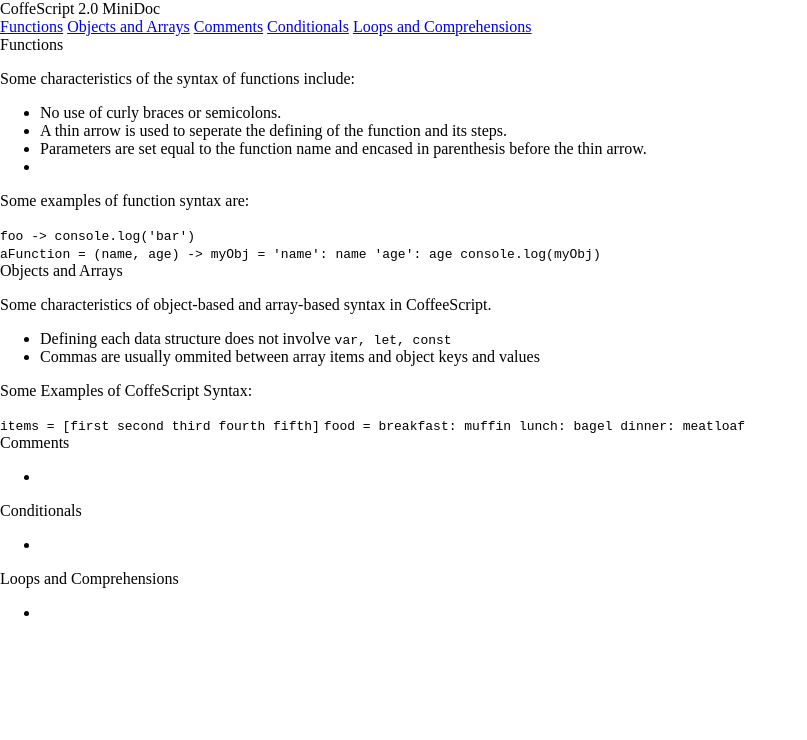
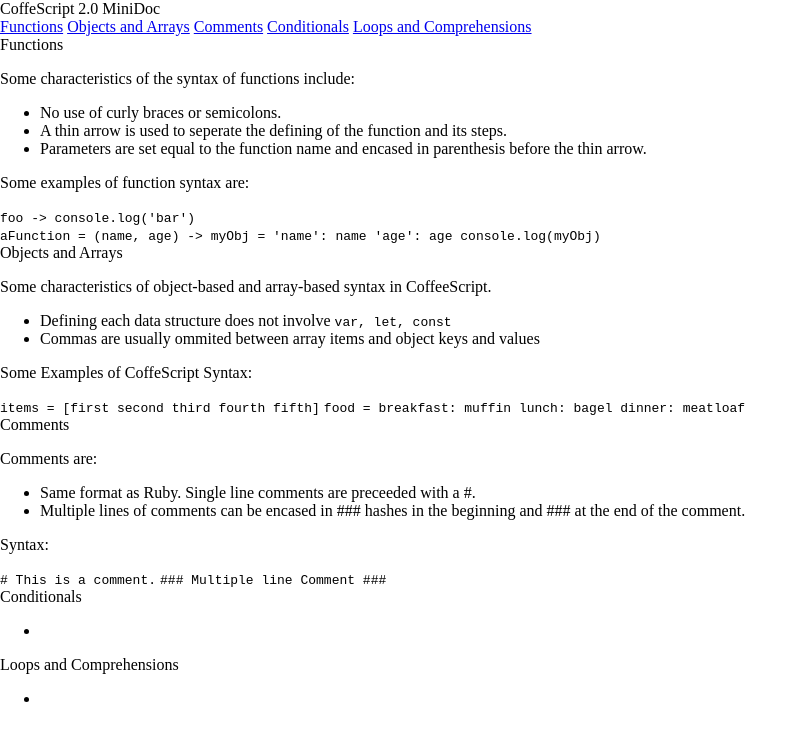
Before and after one commit to neodynia/tech-doc-pg, a plain HTML site: page index.html in a window 1280 px wide. Shown: the whole page, without its empty margins (0-807 px from the left). Drawn offline with Linux system fonts and the light colour scheme.

Commit message:
feat: Finish comment section

```diff
--- a/index.html
+++ b/index.html
@@ -33,7 +33,6 @@
         <li>No use of curly braces or semicolons.</li>
         <li>A thin arrow is used to seperate the defining of the function and its steps.</li>
         <li>Parameters are set equal to the function name and encased in parenthesis before the thin arrow.
-          <li>
       </ul>
       <p>Some examples of function syntax are:</p>
       <div id="Functions_code_one">
@@ -73,16 +72,18 @@
       <header>
         Comments
       </header>
-      <code>
+      <p>Comments are:</p>
+      <ul>
+        <li>Same format as Ruby.  Single line comments are preceeded with a #.</li>
+        <li>Multiple lines of comments can be encased in ### hashes in the beginning and ### at the end of the comment.
+      </ul>
+      <p>Syntax:</p>
+      <code># This is a comment.</code>
+      <code>###
+              Multiple line
+              Comment
+            ###
       </code>
-      <ul>
-        <li>
-        </li>
-      </ul>
-      <p>
-      </p>
-      <p>
-      </p>
     </section>
     <section id="Conditionals" class="main-section">
       <header>
```
